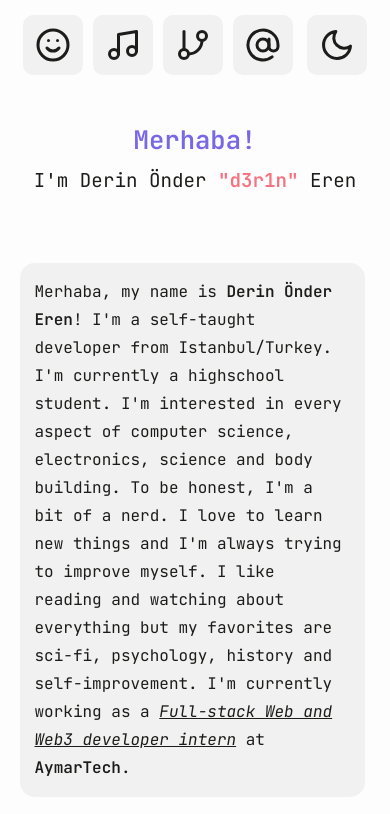
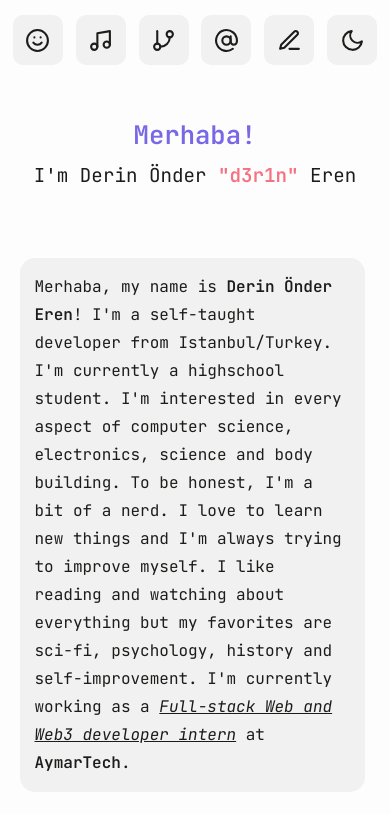
Before and after one commit to d3r1n/d3r1n-website, a Vue app: page / in a window 390 px wide. Shown: the top 814 px of the page. Built offline with nearby package versions, Linux system fonts and the light colour scheme; no server answers.

Commit message:
update: Add "Blog" button and refactor navbar

```diff
--- a/src/components/TheNavbar.vue
+++ b/src/components/TheNavbar.vue
@@ -1,6 +1,5 @@
 <template>
 	<div class="navbar" :class="{'light': theme.theme, 'dark': !theme.theme}">
-		<span class="left-side-buttons">
 		<router-link :to="{name: 'home'}" class="navbar-button" v-html="smile">
 		</router-link>
 
@@ -12,10 +11,12 @@
 
 		<router-link :to="{name: 'contact'}" class="navbar-button" v-html="at_sign">
 		</router-link>
-		</span>
 
-		<button class="theme-button" v-on:click="theme.toggle_theme" @click="play_theme_click" v-html="moon">
+		<a href="https://blog.d3r1n.com/" class="navbar-button" v-html="blog"></a>
+
+		<button class="navbar-button" v-on:click="theme.toggle_theme" @click="play_theme_click" v-html="moon">
 		</button>
+
 	</div>
 </template>
 
@@ -27,6 +28,7 @@ import at_sign from "@/assets/svg/at-sign.svg?raw";
 import git_branch from "@/assets/svg/git-branch.svg?raw";
 import smile from "@/assets/svg/smile.svg?raw";
 import music from "@/assets/svg/music.svg?raw";
+import blog from "@/assets/svg/blog.svg?raw";
 import moon from "@/assets/svg/moon.svg?raw";
 
 import button_click from "@/assets/audio/button-click.mp3";
@@ -59,24 +61,14 @@ onMounted(() => {
 	overflow: hidden;
 	display: flex;
 	align-items: center;
-	justify-content: space-between;
+	justify-content: flex-start;
 
 	width: 90%;
 	height: 100%;
 	margin-top: 15px;
 	overflow: visible;
 
-	.left-side-buttons {
-		display: flex;
-		align-items: center;
-		justify-content: space-between;
-		align-self: flex-start;
-
-		width: min-content;
-		height: 100%;
-	}
-
-	.navbar-button, .theme-button {
+	.navbar-button {
 		display: flex;
 		align-items: center;
 		justify-content: center;
@@ -93,18 +85,21 @@ onMounted(() => {
 			transition: stroke 0.2s ease-in-out;
 		}
 
+		margin-right:15px;
+
+		&:nth-child(5) {
+			margin-right: 0;
+		}
+
 		&:hover {
 			cursor: pointer;
 			transform: scale(1.05);
 		}
 	}
 
-	.navbar-button {
-		margin-right:15px;
-
-		&:last-child {
+	.navbar-button:last-child {
 		margin-right: 0;
-		}
+		margin-left: auto;
 	}
 
 	&.light, &.dark {
@@ -114,7 +109,7 @@ onMounted(() => {
 	}
 
 	&.light {
-		.navbar-button, .theme-button {
+		.navbar-button {
 			background-color: $light-secondary;
 
 			svg {
@@ -124,7 +119,7 @@ onMounted(() => {
 	}
 
 	&.dark {
-		.navbar-button, .theme-button {
+		.navbar-button {
 			background-color: $dark-secondary;
 
 			svg {
@@ -136,29 +131,25 @@ onMounted(() => {
 
 @media (max-width: 1000px) {
 	.navbar {
+		width: 100%;
 		justify-content: space-evenly;
+
 		margin-bottom: 30px;
 
-		.navbar-button, .theme-button {
-			width: 60px;
-			height: 60px;
+		.navbar-button {
+			width: 50px;
+			height: 50px;
 
 			svg {
-				width: 60%;
-				height: 60%;
-			}
+				width: 50%;
+				height: 50%;
 			}
 
-		.theme-button {
-			margin-left: 10px;
-		}
-
-		.navbar-button {
-			margin-right: 10px;
+			margin-right: 0;
 		}
 
 		.navbar-button:last-child {
-			margin-right: 0;
+			margin-left: 0;
 		}
 	}
 }
```
Also changed, not shown: src/assets/svg/blog.svg (added). Lines whose indentation alone changed are shown as unchanged.
